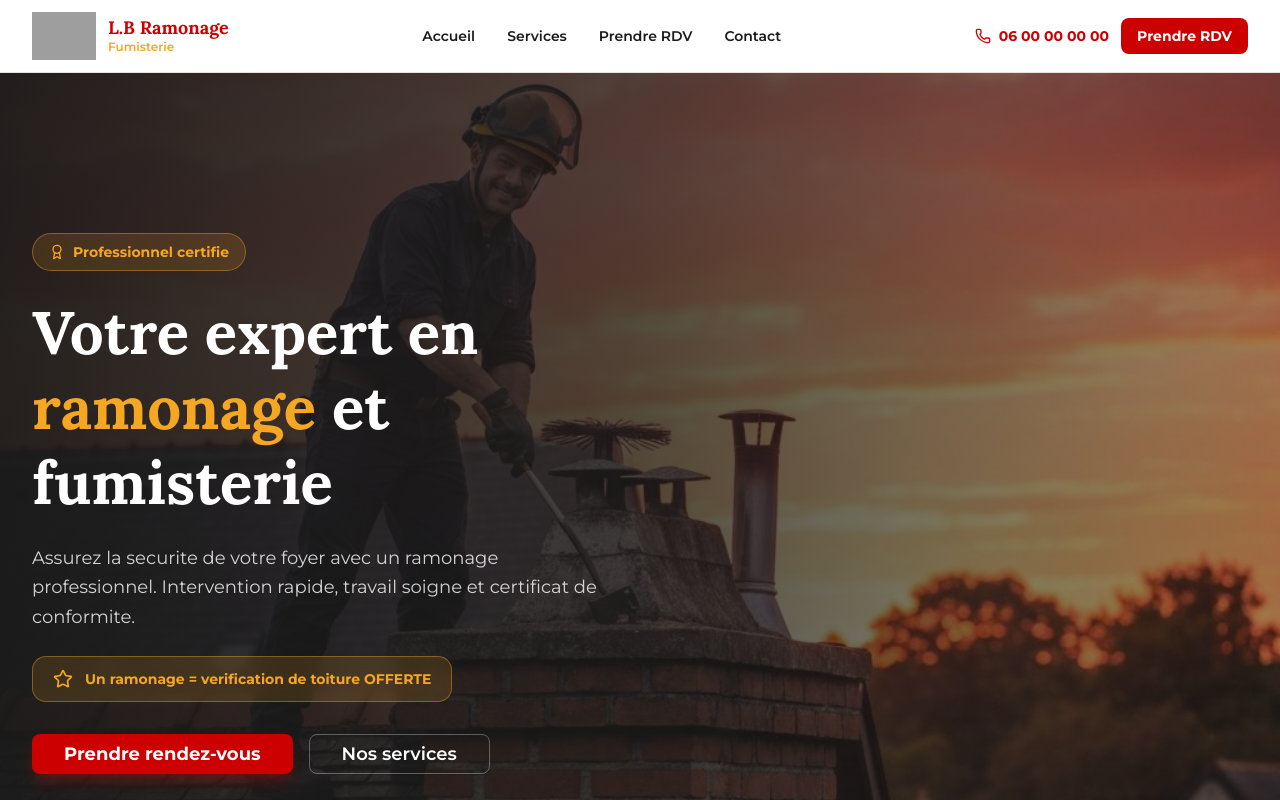
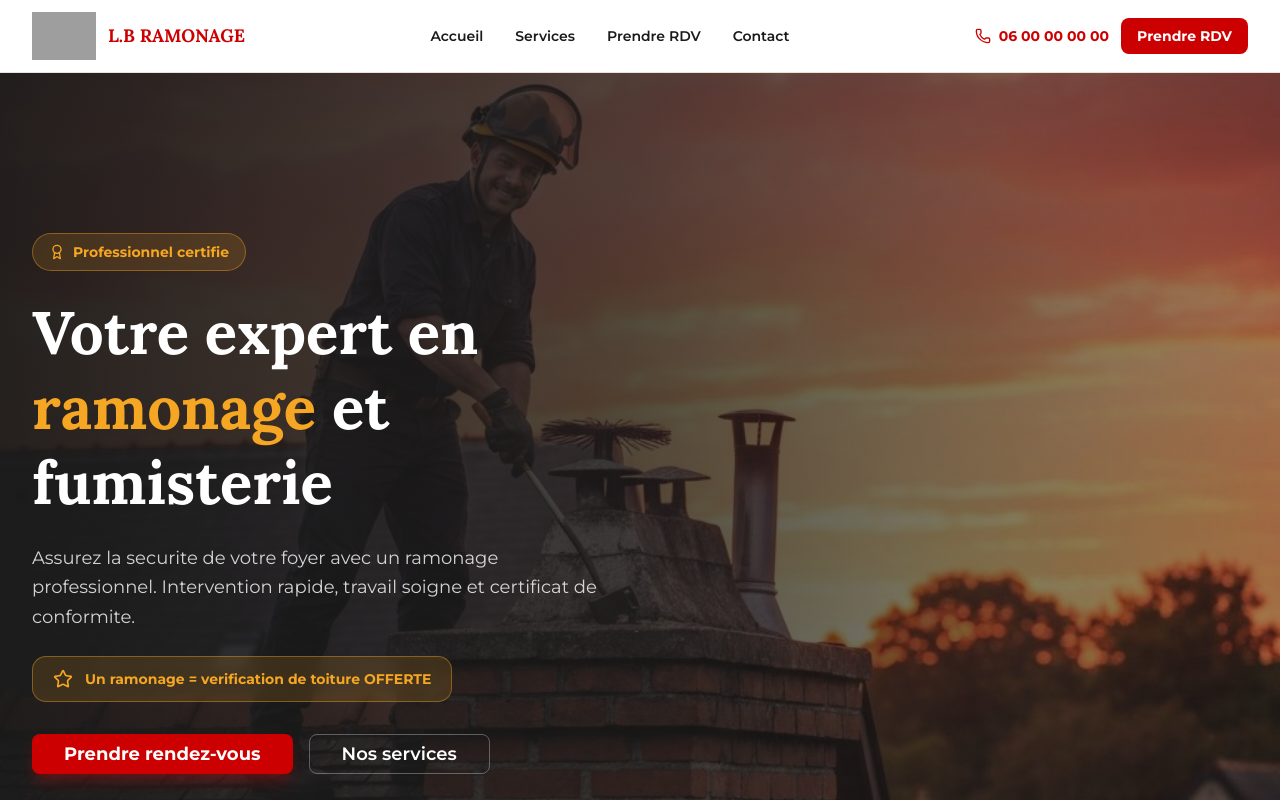
Before and after one commit to guicrstn/ramonage-website, a Next.js app: page / in a window 1280 px wide. Shown: the top 800 px of the page. Built offline with nearby package versions, Linux system fonts and the light colour scheme; grey boxes are pictures that could not be loaded.

Commit message:
feat: update navbar brand text to all caps\n\nUpdated navbar brand to 'L.B RAMONAGE' for branding consistency

```diff
--- a/components/navbar.tsx
+++ b/components/navbar.tsx
@@ -29,9 +29,8 @@ export function Navbar() {
           />
           <div className="hidden sm:block">
             <p className="font-serif text-lg font-extrabold leading-tight text-[#CC0000]">
-              L.B Ramonage
+              L.B RAMONAGE
             </p>
-            <p className="text-xs font-semibold text-[#F5A623]">Fumisterie</p>
           </div>
         </Link>
 
```
